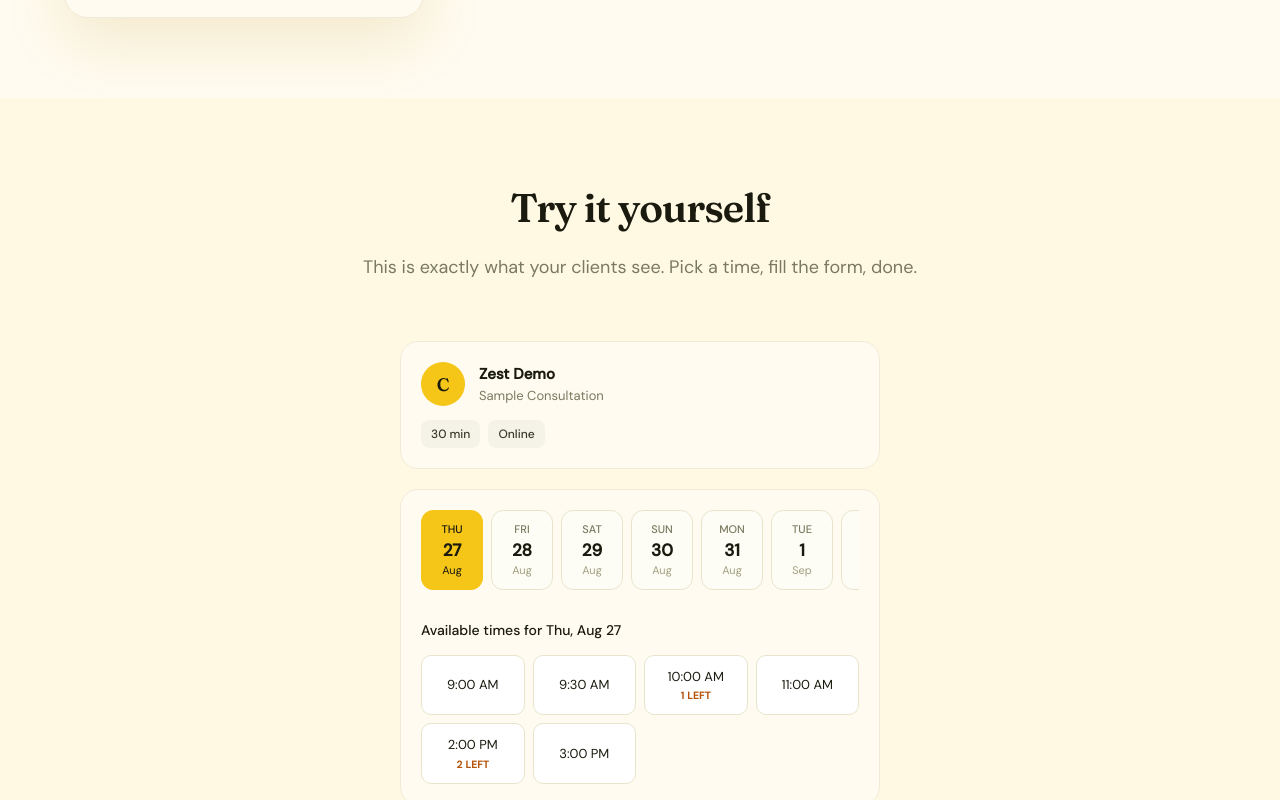
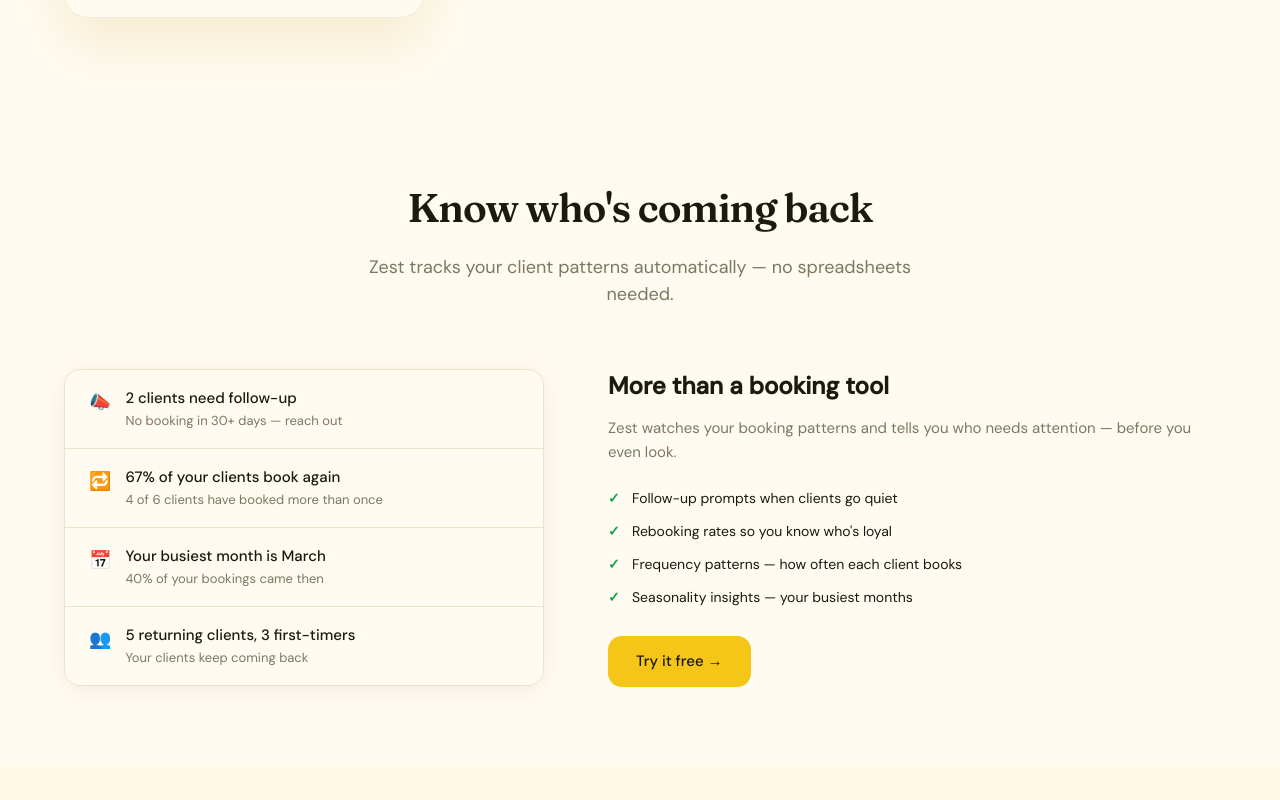
Before and after one commit to Cuwawah/ZEST, a Next.js app in the folder zest/: page / in a window 1280 px wide. Shown: the part 3470-4270 px from the top of the page. Built offline with nearby package versions, Linux system fonts and the light colour scheme.

Commit message:
Landing page: add client intelligence visual mockup section with insights demo

```diff
--- a/zest/app/globals.css
+++ b/zest/app/globals.css
@@ -1833,6 +1833,155 @@
   }
 }
 
+/* Client Intelligence Demo */
+.landing-page .intelligence-demo {
+  padding: 80px 0;
+}
+
+.landing-page .li-layout {
+  display: flex;
+  align-items: center;
+  gap: 64px;
+  margin-top: 48px;
+}
+
+.landing-page .li-mockup {
+  flex: 1;
+  max-width: 480px;
+}
+
+.landing-page .li-card {
+  background: var(--background);
+  border: 1px solid var(--border);
+  border-radius: 16px;
+  overflow: hidden;
+  box-shadow: 0 4px 24px rgba(0, 0, 0, 0.06);
+}
+
+.landing-page .li-row {
+  display: flex;
+  align-items: flex-start;
+  gap: 14px;
+  padding: 18px 24px;
+  border-bottom: 1px solid var(--border);
+}
+
+.landing-page .li-row:last-child {
+  border-bottom: none;
+}
+
+.landing-page .li-icon {
+  font-size: 18px;
+  flex-shrink: 0;
+  margin-top: 1px;
+}
+
+.landing-page .li-content {
+  display: flex;
+  flex-direction: column;
+  gap: 3px;
+  min-width: 0;
+}
+
+.landing-page .li-text {
+  font-size: 15px;
+  font-weight: 500;
+  color: var(--foreground);
+  line-height: 1.4;
+}
+
+.landing-page .li-detail {
+  font-size: 13px;
+  color: var(--muted);
+  line-height: 1.4;
+}
+
+.landing-page .li-note {
+  flex: 1;
+}
+
+.landing-page .li-note-title {
+  font-size: 24px;
+  font-weight: 700;
+  color: var(--foreground);
+  margin: 0 0 12px;
+}
+
+.landing-page .li-note-text {
+  font-size: 15px;
+  color: var(--muted);
+  margin: 0 0 24px;
+  line-height: 1.6;
+}
+
+.landing-page .li-note-list {
+  list-style: none;
+  padding: 0;
+  margin: 0 0 28px;
+  display: flex;
+  flex-direction: column;
+  gap: 12px;
+}
+
+.landing-page .li-note-list li {
+  font-size: 14px;
+  color: var(--foreground);
+  padding-left: 24px;
+  position: relative;
+  line-height: 1.5;
+}
+
+.landing-page .li-note-list li::before {
+  content: "✓";
+  position: absolute;
+  left: 0;
+  color: #16a34a;
+  font-weight: 700;
+}
+
+.landing-page .li-cta {
+  display: inline-flex;
+  align-items: center;
+  gap: 8px;
+  background: #f5c518;
+  color: #1a1a0f;
+  text-decoration: none;
+  padding: 14px 28px;
+  border-radius: 14px;
+  font-size: 15px;
+  font-weight: 500;
+  transition: all 0.15s;
+}
+
+.landing-page .li-cta:hover {
+  background: #e6b800;
+  transform: translateY(-2px);
+  box-shadow: 0 8px 20px rgba(245, 197, 24, 0.4);
+}
+
+@media (max-width: 768px) {
+  .landing-page .li-layout {
+    flex-direction: column;
+    gap: 40px;
+  }
+
+  .landing-page .li-mockup {
+    max-width: 100%;
+    width: 100%;
+  }
+
+  .landing-page .li-note {
+    text-align: center;
+  }
+
+  .landing-page .li-note-list {
+    text-align: left;
+    max-width: 320px;
+    margin-left: auto;
+    margin-right: auto;
+  }
+}
+
 /* Testimonials */
 .landing-page .testimonials {
   padding: 80px 0;
--- a/zest/app/page.tsx
+++ b/zest/app/page.tsx
@@ -352,6 +352,69 @@
         </div>
       </section>
 
+      {/* Client Intelligence */}
+      <section className="intelligence-demo">
+        <div className="container">
+          <h2 className="section-title">Know who&apos;s coming back</h2>
+          <p className="section-subtitle">
+            Zest tracks your client patterns automatically — no spreadsheets
+            needed.
+          </p>
+
+          <div className="li-layout">
+            <div className="li-mockup">
+              <div className="li-card">
+                <div className="li-row">
+                  <span className="li-icon">📣</span>
+                  <div className="li-content">
+                    <span className="li-text">2 clients need follow-up</span>
+                    <span className="li-detail">No booking in 30+ days — reach out</span>
+                  </div>
+                </div>
+                <div className="li-row">
+                  <span className="li-icon">🔁</span>
+                  <div className="li-content">
+                    <span className="li-text">67% of your clients book again</span>
+                    <span className="li-detail">4 of 6 clients have booked more than once</span>
+                  </div>
+                </div>
+                <div className="li-row">
+                  <span className="li-icon">📅</span>
+                  <div className="li-content">
+                    <span className="li-text">Your busiest month is March</span>
+                    <span className="li-detail">40% of your bookings came then</span>
+                  </div>
+                </div>
+                <div className="li-row">
+                  <span className="li-icon">👥</span>
+                  <div className="li-content">
+                    <span className="li-text">5 returning clients, 3 first-timers</span>
+                    <span className="li-detail">Your clients keep coming back</span>
+                  </div>
+                </div>
+              </div>
+            </div>
+
+            <div className="li-note">
+              <h3 className="li-note-title">More than a booking tool</h3>
+              <p className="li-note-text">
+                Zest watches your booking patterns and tells you who needs
+                attention — before you even look.
+              </p>
+              <ul className="li-note-list">
+                <li>Follow-up prompts when clients go quiet</li>
+                <li>Rebooking rates so you know who&apos;s loyal</li>
+                <li>Frequency patterns — how often each client books</li>
+                <li>Seasonality insights — your busiest months</li>
+              </ul>
+              <Link href="/signup" className="li-cta">
+                Try it free →
+              </Link>
+            </div>
+          </div>
+        </div>
+      </section>
+
       {/* Demo */}
       <section id="demo" className="demo">
         <div className="container">
```
